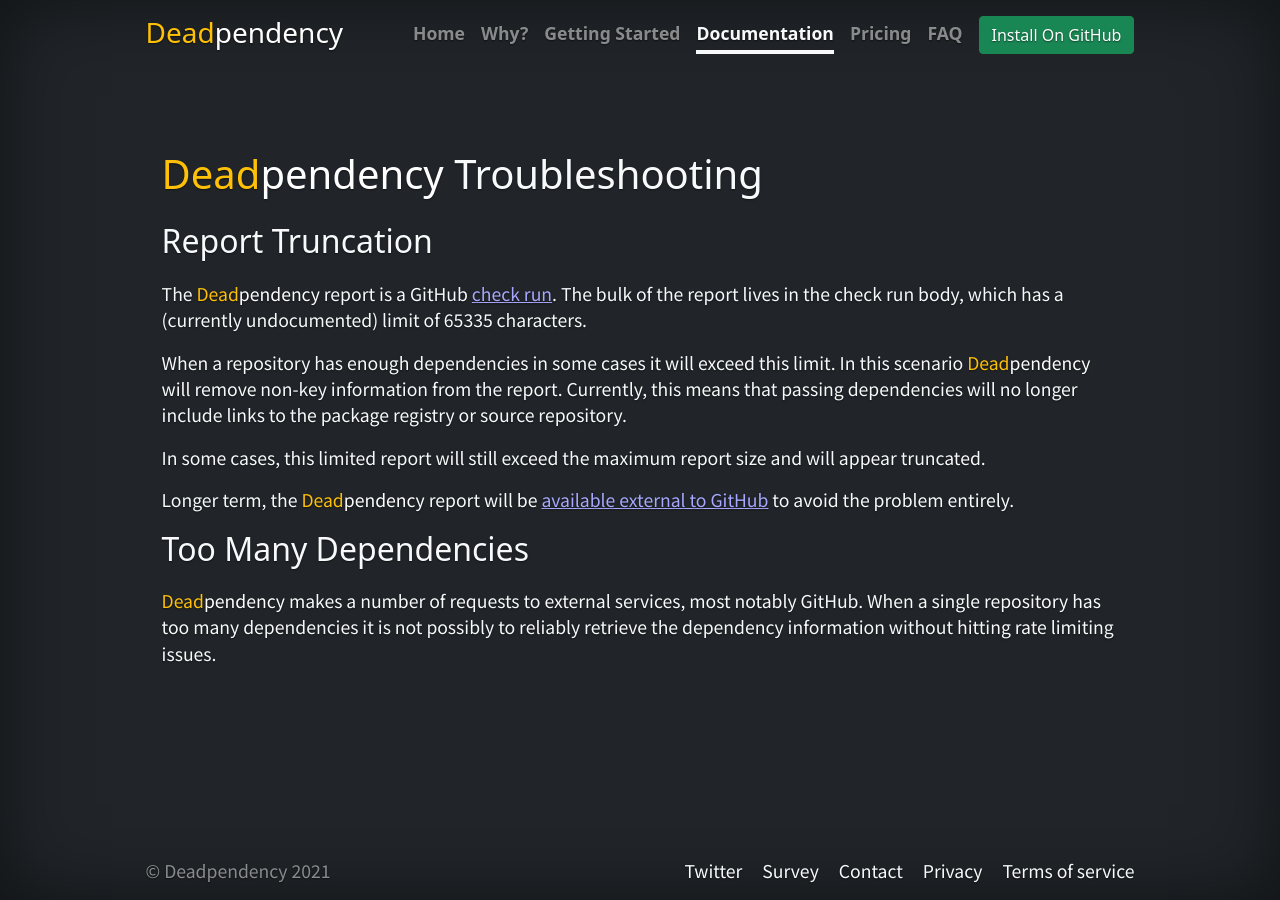
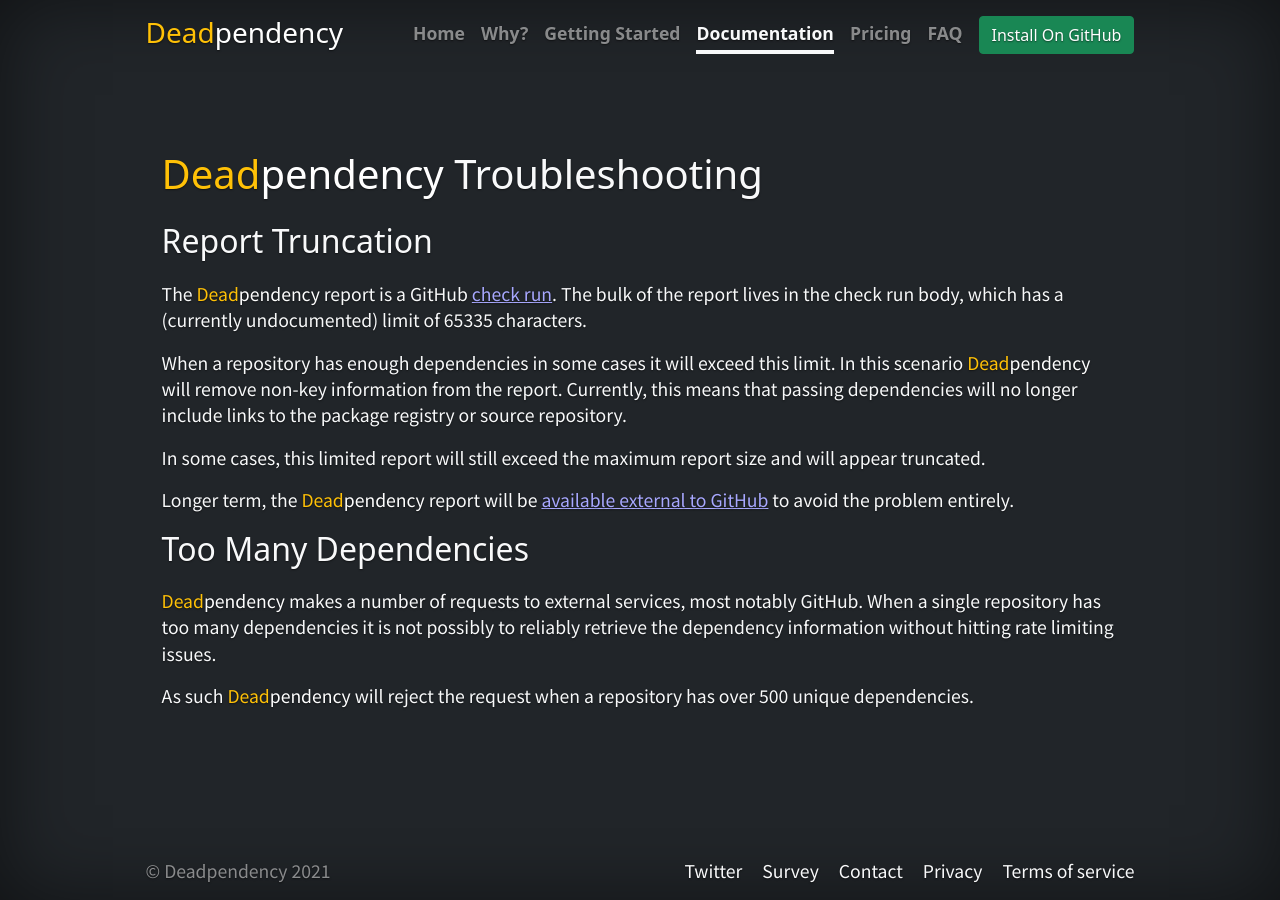
Before and after one commit to deadpendency/deadpendency.github.io, a Jekyll site: the page built from docs/troubleshooting.html, in a window 1280 px wide. Built offline with Jekyll 4.4.1, drawn with Linux system fonts in a browser that asks for light colours; nearby versions of some CDN libraries.

Commit message:
More troubleshooting

```diff
--- a/docs/troubleshooting.html
+++ b/docs/troubleshooting.html
@@ -31,3 +31,6 @@
 <p>
   <span class="text-warning">Dead</span><span class="text-white">pendency</span> makes a number of requests to external services, most notably GitHub. When a single repository has too many dependencies it is not possibly to reliably retrieve the dependency information without hitting rate limiting issues.
 </p>
+<p>
+  As such <span class="text-warning">Dead</span><span class="text-white">pendency</span> will reject the request when a repository has over 500 unique dependencies.
+</p>
```
